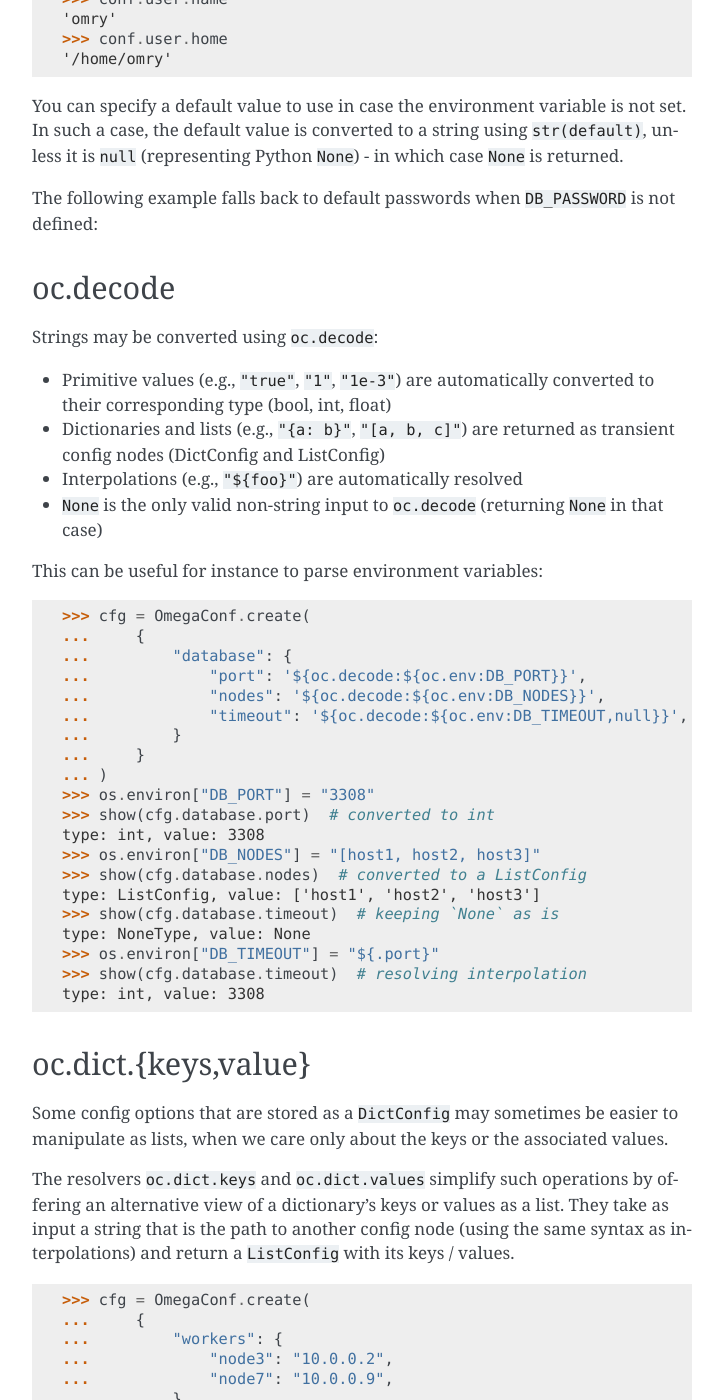
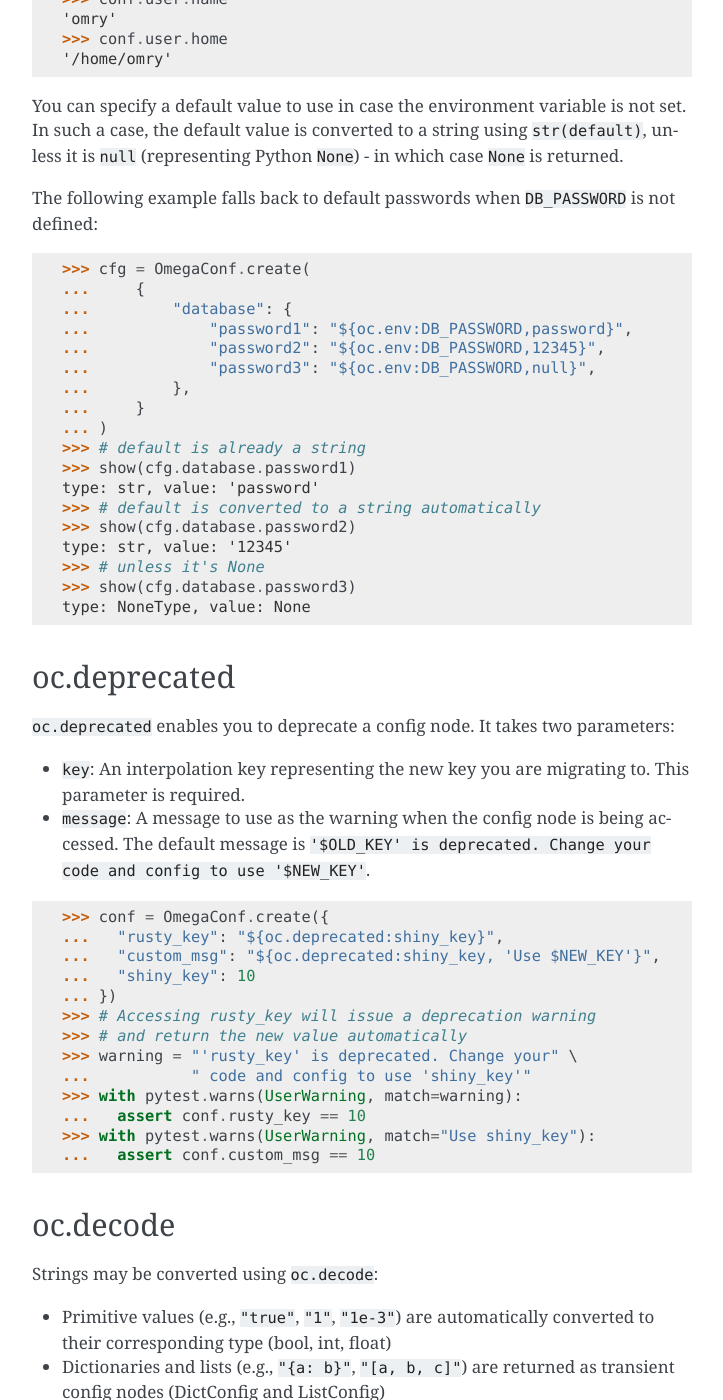
Before and after one commit to omry/omegaconf, a Sphinx documentation site: the page built from docs/source/custom_resolvers.rst, in a window 1280 px wide and 1400 px high, scrolled down 3397 px. Shown: the whole window, without its empty margins (388-1111 px from the left). Built offline with Sphinx 7.4.7, drawn with Linux system fonts in a browser that asks for light colours; some of the changed text lies outside the part shown.

Commit message:
oc.deprecated support

```diff
--- a/docs/source/custom_resolvers.rst
+++ b/docs/source/custom_resolvers.rst
@@ -2,6 +2,9 @@
 
     from omegaconf import OmegaConf, DictConfig
     import os
+    import pytest
+    os.environ['USER'] = 'omry'
+
     def show(x):
       print(f"type: {type(x).__name__}, value: {repr(x)}")
 
@@ -131,14 +134,14 @@ the inputs themselves:
 
 Custom interpolations can also receive the following special parameters:
 
-- ``_parent_`` : the parent node of an interpolation.
+- ``_parent_``: the parent node of an interpolation.
 - ``_root_``: The config root.
 
 This can be achieved by adding the special parameters to the resolver signature.
-Note that special parameters must be defined as named keywords (after the `*`):
+Note that special parameters must be defined as named keywords (after the `*`).
 
-In this example, we use ``_parent_`` to implement a sum function that defaults to 0 if the node does not exist.
-(In contrast to the sum we defined earlier where accessing an invalid key, e.g. ``"a_plus_z": ${sum:${a}, ${z}}`` will result in an error).
+In the example below, we use ``_parent_`` to implement a sum function that defaults to 0 if the node does not exist.
+(In contrast to the sum we defined earlier where accessing an invalid key, e.g. ``"a_plus_z": ${sum:${a}, ${z}}`` would result in an error).
 
 .. doctest::
 
@@ -189,6 +192,53 @@ In such a case, the default value is converted to a string using ``str(default)`
 
 The following example falls back to default passwords when ``DB_PASSWORD`` is not defined:
 
+.. doctest::
+
+    >>> cfg = OmegaConf.create(
+    ...     {
+    ...         "database": {
+    ...             "password1": "${oc.env:DB_PASSWORD,password}",
+    ...             "password2": "${oc.env:DB_PASSWORD,12345}",
+    ...             "password3": "${oc.env:DB_PASSWORD,null}",
+    ...         },
+    ...     }
+    ... )
+    >>> # default is already a string
+    >>> show(cfg.database.password1)
+    type: str, value: 'password'
+    >>> # default is converted to a string automatically
+    >>> show(cfg.database.password2)
+    type: str, value: '12345'
+    >>> # unless it's None
+    >>> show(cfg.database.password3)
+    type: NoneType, value: None
+
+.. _oc.deprecated:
+
+oc.deprecated
+^^^^^^^^^^^^^
+``oc.deprecated`` enables you to deprecate a config node.
+It takes two parameters:
+
+- ``key``: An interpolation key representing the new key you are migrating to. This parameter is required.
+- ``message``: A message to use as the warning when the config node is being accessed. The default message is
+  ``'$OLD_KEY' is deprecated. Change your code and config to use '$NEW_KEY'``.
+
+.. doctest::
+
+    >>> conf = OmegaConf.create({
+    ...   "rusty_key": "${oc.deprecated:shiny_key}",
+    ...   "custom_msg": "${oc.deprecated:shiny_key, 'Use $NEW_KEY'}",
+    ...   "shiny_key": 10
+    ... })
+    >>> # Accessing rusty_key will issue a deprecation warning
+    >>> # and return the new value automatically
+    >>> warning = "'rusty_key' is deprecated. Change your" \
+    ...           " code and config to use 'shiny_key'"
+    >>> with pytest.warns(UserWarning, match=warning):
+    ...   assert conf.rusty_key == 10
+    >>> with pytest.warns(UserWarning, match="Use shiny_key"):
+    ...   assert conf.custom_msg == 10
 
 .. _oc.decode:
 
```
Also changed, not shown: docs/source/usage.rst (+4 -4 lines), 6 other files.
